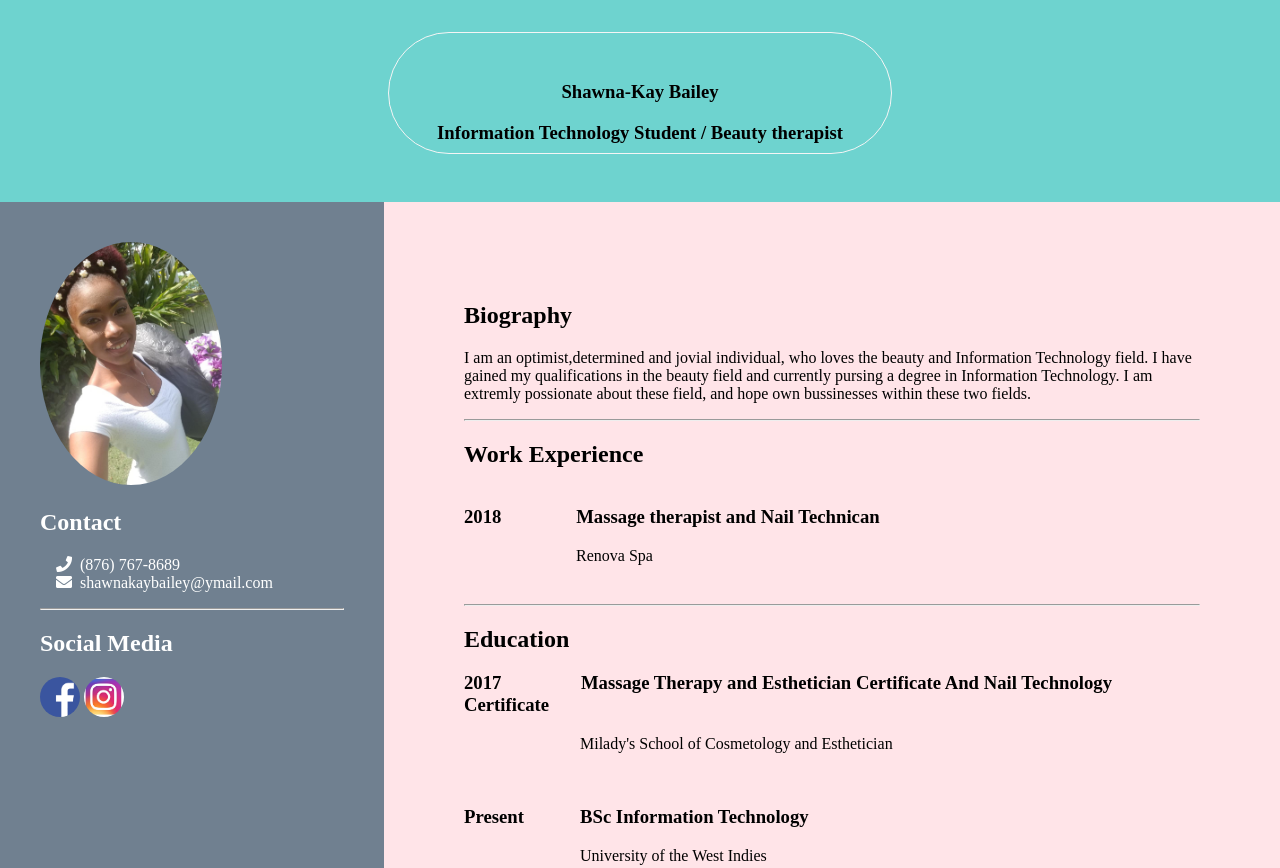
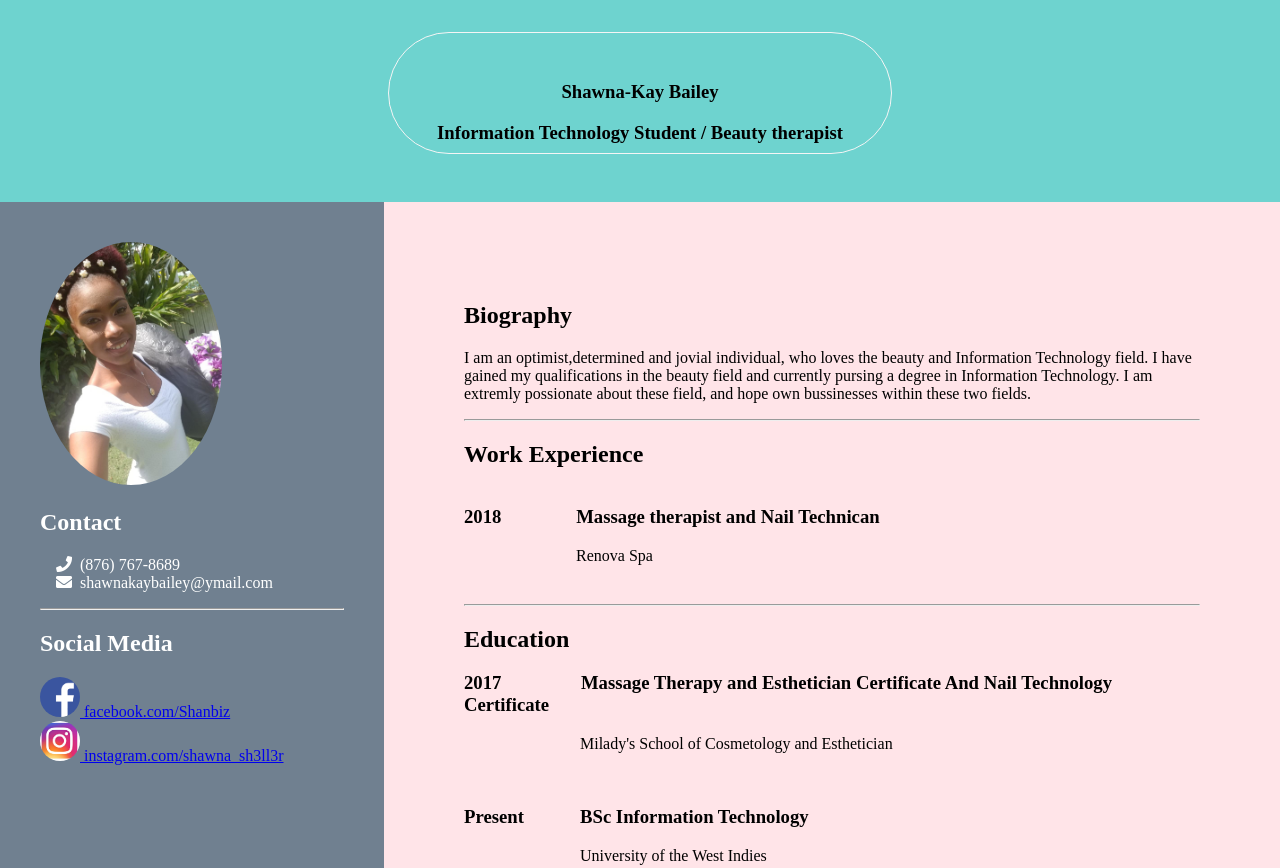
Before and after one commit to ShawnaBailey/info2180, a plain HTML site: page index.html in a window 1280 px wide. Shown: the top 868 px of the page. Drawn offline with Linux system fonts and the light colour scheme.

Commit message:
changes to the link

```diff
--- a/index.html
+++ b/index.html
@@ -26,8 +26,9 @@
 
       <hr>
       <h2>Social Media</h2>
-      <a href="https://www.facebook.com/Shanbiz" class="social"><img src="FBicon.png" alt="facebook icon"></a>
-      <a href="https://www.instagram.com/shawna_sh3ll3r/" class="social"><img src="IGicon.png" alt="instagram Icon" ></a>
+      <a href="https://www.facebook.com/Shanbiz" class="social"><img src="FBicon.png" alt="facebook icon">    facebook.com/Shanbiz</a>
+      <br>
+      <a href="https://www.instagram.com/shawna_sh3ll3r/" class="social"><img src="IGicon.png" alt="instagram Icon" >   instagram.com/shawna_sh3ll3r</a>
     </div>
 
     <div class="mainBar">
```
